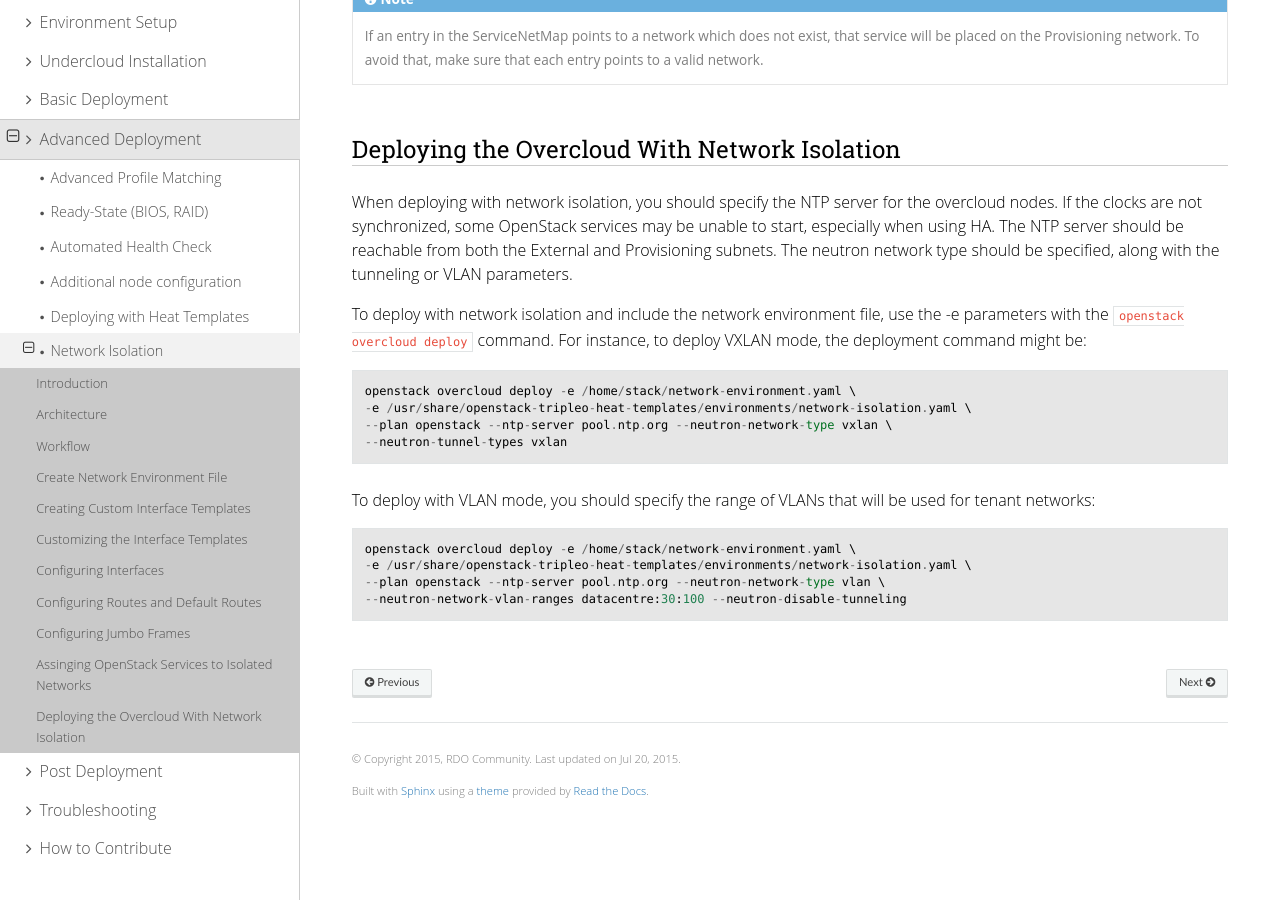
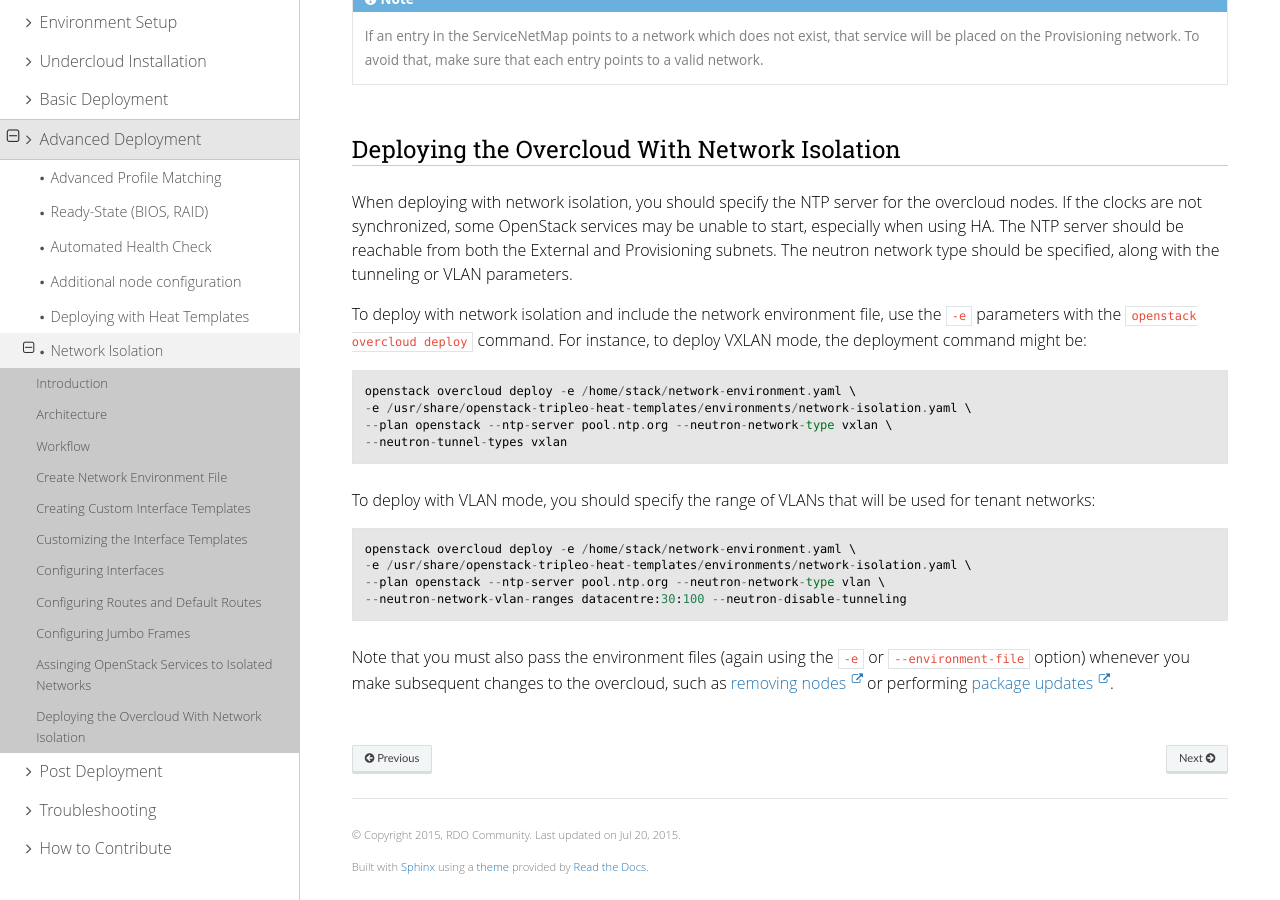
Before and after one commit to openstack-archive/instack-undercloud, a Sphinx documentation site: the page built from doc/source/advanced_deployment/network_isolation.rst, in a window 1280 px wide and 900 px high, scrolled down 10086 px. Built offline with Sphinx 7.4.7 and the Read the Docs theme 2.0.0, drawn with Linux system fonts in a browser that asks for light colours.

Commit message:
Document passing extra environment files
Deployments not using Tuskar and incorporating extra environment files
require those files to be passed to each command that updates the
overcloud stack, not just the initial deployment.

Change-Id: Ia341111a883be654a8ef44f5d01286f943dc4706

```diff
--- a/doc/source/advanced_deployment/network_isolation.rst
+++ b/doc/source/advanced_deployment/network_isolation.rst
@@ -535,8 +535,8 @@ from both the External and Provisioning subnets. The neutron network type should
 be specified, along with the tunneling or VLAN parameters.
 
 To deploy with network isolation and include the network environment file, use
-the -e parameters with the ``openstack overcloud deploy`` command. For instance,
-to deploy VXLAN mode, the deployment command might be::
+the ``-e`` parameters with the ``openstack overcloud deploy`` command. For
+instance, to deploy VXLAN mode, the deployment command might be::
 
     openstack overcloud deploy -e /home/stack/network-environment.yaml \
     -e /usr/share/openstack-tripleo-heat-templates/environments/network-isolation.yaml \
@@ -550,3 +550,10 @@ used for tenant networks::
     -e /usr/share/openstack-tripleo-heat-templates/environments/network-isolation.yaml \
     --plan openstack --ntp-server pool.ntp.org --neutron-network-type vlan \
     --neutron-network-vlan-ranges datacentre:30:100 --neutron-disable-tunneling
+
+Note that you must also pass the environment files (again using the ``-e`` or
+``--environment-file`` option) whenever you make subsequent changes to the
+overcloud, such as `removing nodes`_ or performing `package updates`_.
+
+.. _removing nodes: <../post_deployment/delete_nodes>
+.. _package updates: <../post_deployment/package_update>
```
Also changed, not shown: doc/source/post_deployment/delete_nodes.rst (+8 -1 lines), doc/source/post_deployment/package_update.rst (+8 -1 lines).
